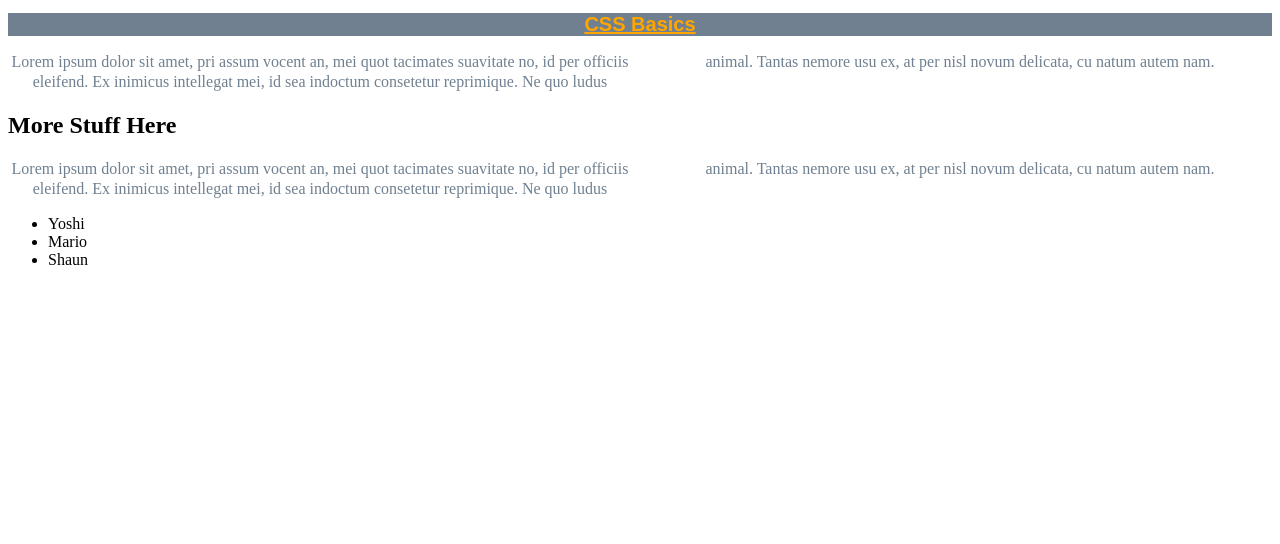
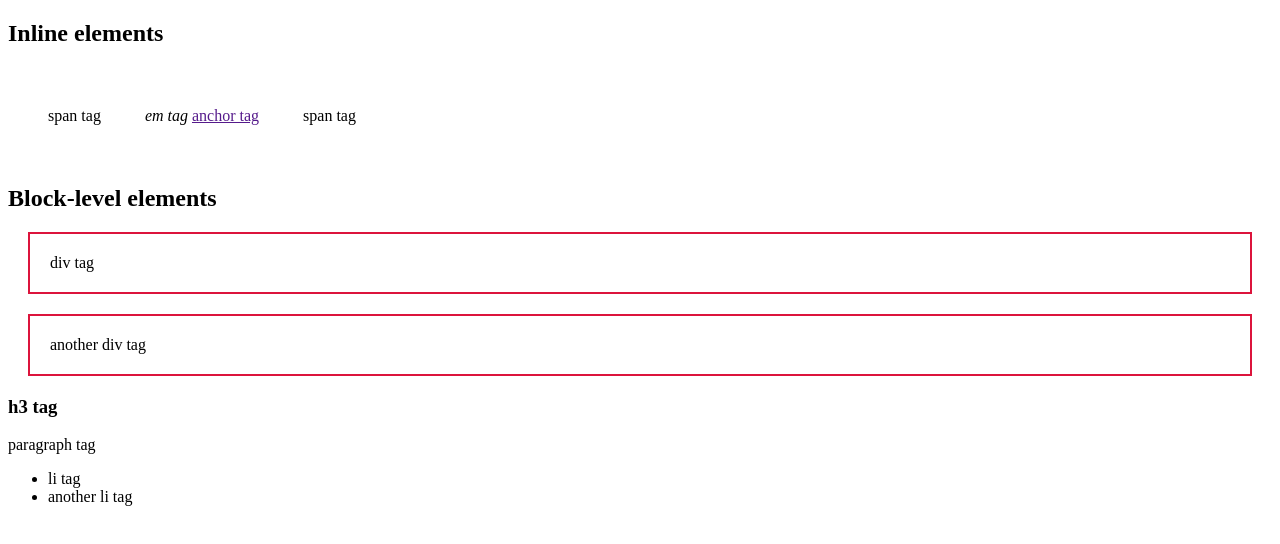
Before and after one commit to rcdoug/UAInnovate-611, a plain HTML site: page cssbasics.html in a window 1280 px wide. Drawn offline with Linux system fonts and the light colour scheme.

Commit message:
Css mods

```diff
--- a/cssbasics.html
+++ b/cssbasics.html
@@ -6,7 +6,7 @@
 </head>
 <body>
 
-    <h1>CSS Basics</h1>
+    <!-- <h1>CSS Basics</h1>
 
     <p>Lorem ipsum dolor sit amet, pri assum vocent an, mei quot tacimates
     suavitate no, id per officiis eleifend. Ex inimicus intellegat mei,
@@ -24,6 +24,26 @@
             <li>Mario</li>
             <li>Shaun</li>
         </ul>
-    </div>
+    </div> -->
+
+    <h2>Inline elements</h2>
+
+    <span>span tag</span>
+    <em>em tag</em>
+    <a href="">anchor tag</a>
+    <span>span tag</span>
+
+    <h2>Block-level elements</h2>
+
+    <div>div tag</div>
+    <div>another div tag</div>
+    <h3>h3 tag</h3>
+    <p>paragraph tag</p>
+    <ul>
+        <li>li tag</li>
+        <li>another li tag</li>
+    </ul>
+
+
 </body>
 </html>
--- a/styles.css
+++ b/styles.css
@@ -1,21 +1,11 @@
-h1{
-    color: orange;
-    background-color: slategray;
-    font-size: 20px;
-    text-decoration: underline;
-    font-family: Arial;
-    text-align: center;
+span{
+    display: inline-block;
+    margin: 20px;
+    padding: 20px;
 }
-p{
-    color: slategray;
-    text-align: center;
-    line-height: 20px;
-    column-count: 2;
+div{
+    /* display: inline; */
+    border: 2px solid crimson;
+    margin: 20px;
+    padding: 20px;
 }
-ul{
-    /* border-width: 2px;
-    border-style: solid;
-    border-color: crimson; */
-
-
-}
```
